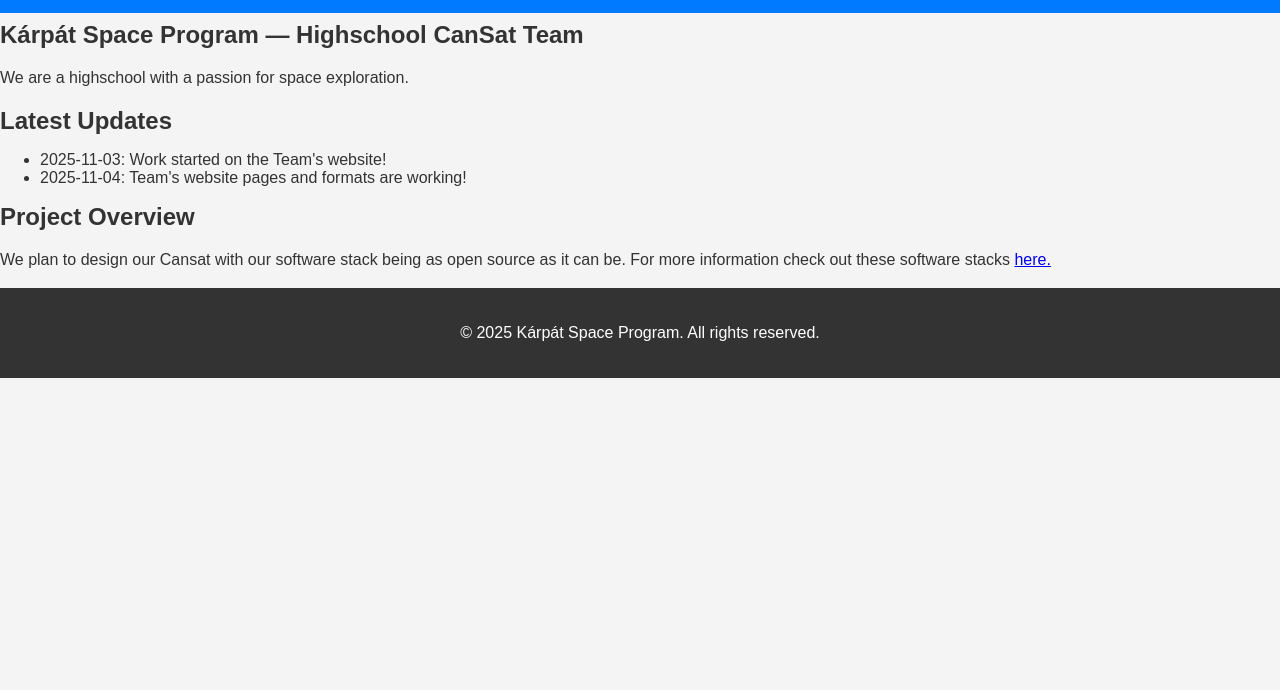
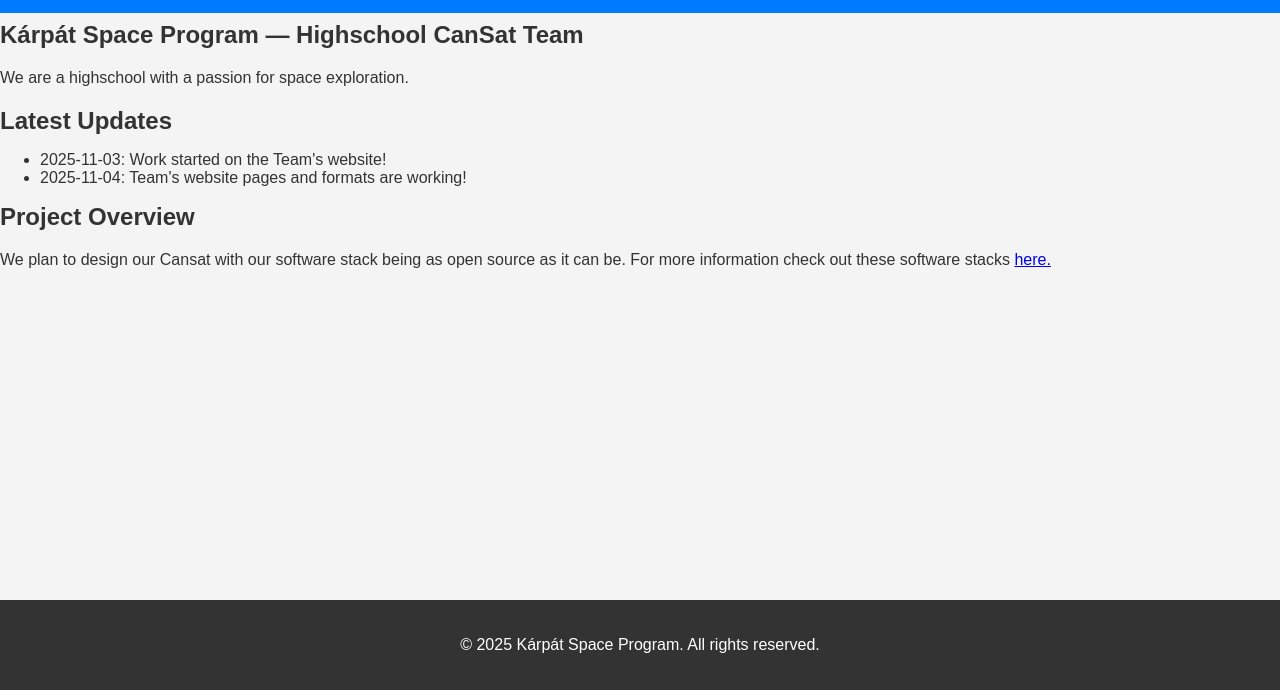
Before and after one commit to horisziszi/Cansat-website, a plain HTML site: page src/index.html in a window 1280 px wide. Shown: the part 110-800 px from the top of the page. Drawn offline with Linux system fonts and the light colour scheme.

Commit message:
Updated .css

```diff
--- a/src/css/main.css
+++ b/src/css/main.css
@@ -6,6 +6,9 @@ body {
     padding: 0;
     background-color: #f4f4f4;
     color: #333;
+    min-height: 100vh;
+    display: flex;
+    flex-direction: column;
 }
 
 header {
@@ -65,6 +68,7 @@ p {
     width: 80%;
     margin: auto;
     overflow: hidden;
+    flex: 1;  /* This makes the container take up available space */
 }
 
 footer {
@@ -72,7 +76,6 @@ footer {
     padding: 1rem 0;
     background: #333;
     color: #fff;
-    position: relative;
-    bottom: 0;
     width: 100%;
+    margin-top: auto;  /* This pushes the footer to the bottom */
 }
```
